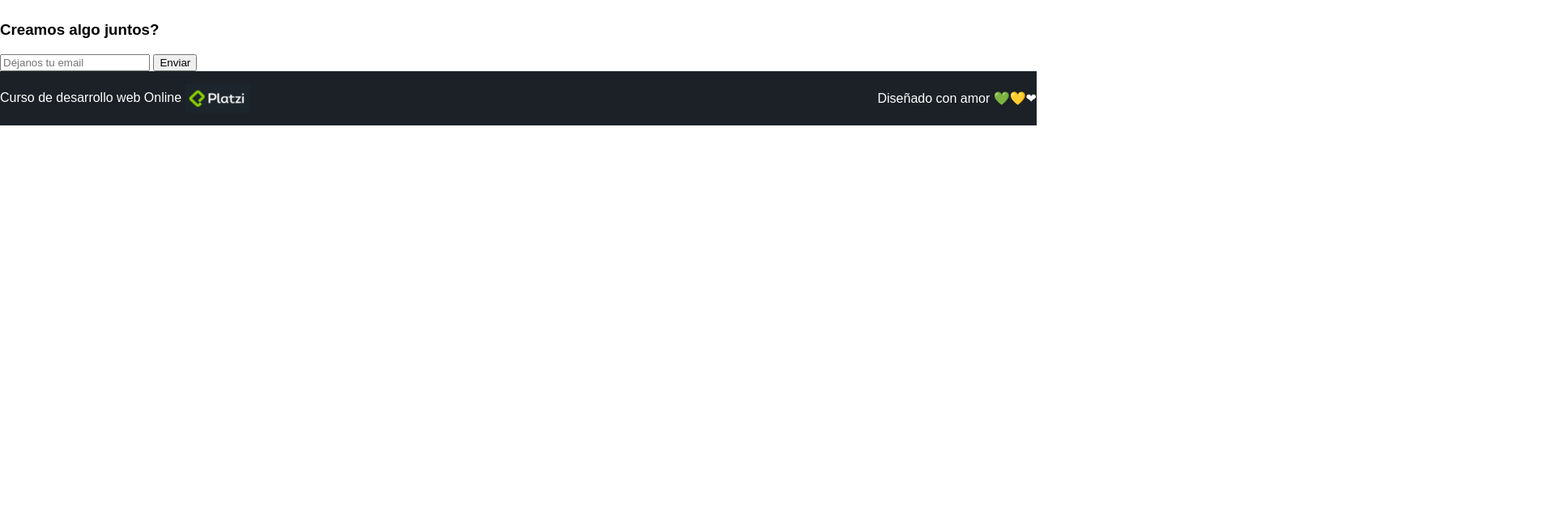
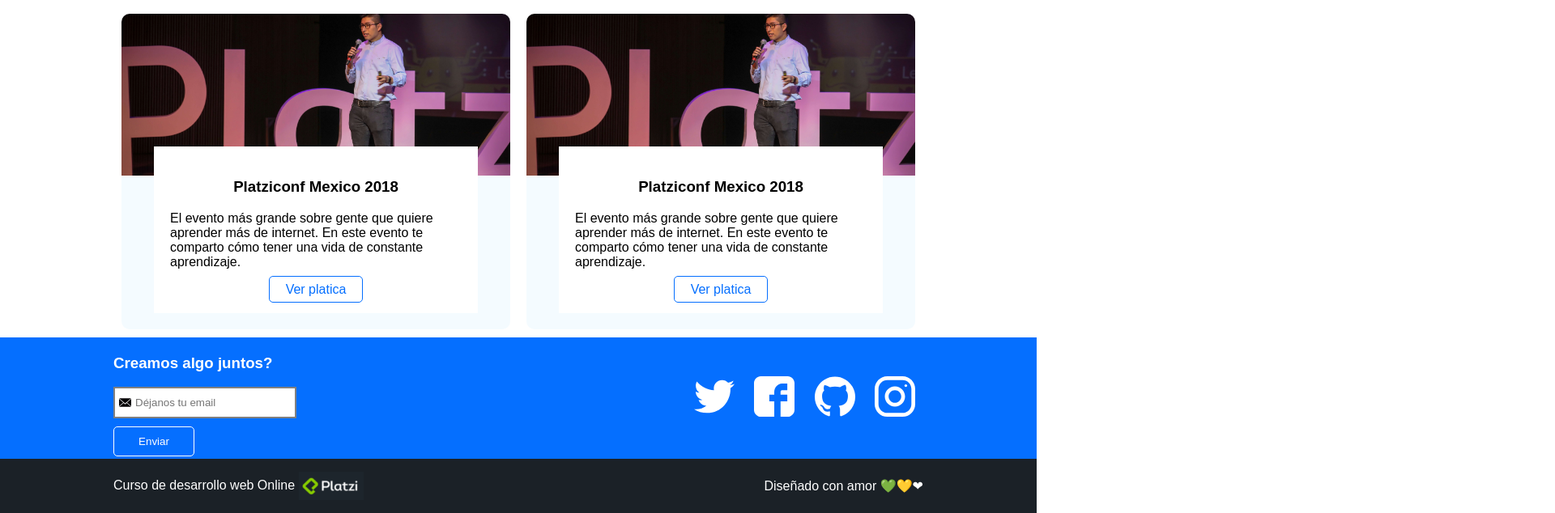
Before and after one commit to erickcerna/porfolio, a plain HTML site: page index.html in a window 1280 px wide. Shown: the part 1882-2516 px from the top of the page at 81% size, 1920 px wide, since content can reach past the window. Before the commit the page ends 2037 px from the top, so only its background shows below. Drawn offline with Linux system fonts and the light colour scheme.

Commit message:
Finalizando los estilos de la pagina

```diff
--- a/css/estilos.css
+++ b/css/estilos.css
@@ -103,17 +103,18 @@ figure {
 
 .hero{
     height: 300px;
-    background-image: url('../images/hero.jpg');
-
-
+    /* background-image: url('../images/hero.jpg'); */
     background-color: #1b2127;
-    background-size: 500px 300px;
-    background-repeat: no-repeat;
-    background-position-x: right;
+    /* background-size: 500px 300px; */
+    /* background-repeat: no-repeat; */
+    /* background-position-x: right; */
     display: flex;
     align-items: center;
+    justify-content: space-between;
+}
 
-
+.hero-image{
+    object-fit: cover;
 }
 
 
@@ -174,6 +175,7 @@ figure {
 
 .event-list{
     display: flex;
+    flex-wrap: wrap;
 
 }
 
@@ -206,6 +208,82 @@ figure {
 .event-list-title{
     margin-left: 20px;
 }
+
+
+.contact{
+    background-color: #056fff;
+    color: white;
+    height: 150px;
+    display: flex;
+    align-items: center;
+    justify-content: space-between;
+
+}
+
+.social{
+
+}
+
+.social-link{
+    display: inline-block;
+    width: 50px;
+    height: 50px;
+    background-size: 50px 50px;
+    margin: 0 10px;
+}
+
+.social-link.twitter{
+    background-image: url(../images/twitter.svg);
+
+}
+
+.social-link.facebook{
+    background-image: url(../images/facebook.svg);
+
+}
+
+.social-link.github{
+    background-image: url(../images/github.svg);
+
+}
+
+.social-link.instagram{
+    background-image: url(../images/instagram.svg);
+
+}
+
+.form-email input{
+    border-color: gray;
+    border-style: solid;
+    padding: 10px 20px 10px 25px;
+    background-image: url(../images/envelope.svg);
+    background-size: 15px 15px;
+    background-repeat: no-repeat;
+    background-position-y:center ;
+    background-position-x: 5px;
+}
+
+.form-email button{
+    display: block;
+    background:transparent;
+    color: white;
+    padding: 10px 0;
+    border-radius: 5px;
+    width: 100px;
+    margin-top: 10px;
+    border: 1px solid white;
+}
+
+.container{
+    width: 1000px;
+    margin: 0 auto;
+    display: inherit;
+    justify-content: inherit;
+    align-items: inherit;
+    height: inherit;
+    flex-wrap: inherit;
+}
+
 
 
 
--- a/index.html
+++ b/index.html
@@ -10,7 +10,7 @@
 <body>
 
     <header class="header">
-
+        <div class="container">
             <figure class="logo">
                 <img src="images/logo.png" height="50" alt="Logo de">
               </figure>
@@ -27,13 +27,18 @@
                     </li>
                 </ul>
             </nav>
-
+        </div>
     </header>
     <section class="hero">
+        <div class="container">
             <h1>Hola Soy <strong>Erick Cerna</strong> <br> Desarrollador <strong>JavaScript</strong> con <br> pasión por <strong>aprender!</strong> </h1>
-        <!-- <img src="images/hero.jpg" width="500" height="300" alt="imgagen"> -->
+            <img class="hero-image" src="images/hero.jpg" width="500" height="300" alt="imgagen">
+        </div>
+
+
     </section>
     <section class="portfolio" id="portafolio">
+        <div class="container">
             <h2>Portafolio Proyectos Destacados!</h2>
             <article class="proyect">
                 <div class="proyect-details">
@@ -63,9 +68,16 @@
                 </figure>
 
             </article>
+
+        </div>
+
     </section>
+    <div class="container">
         <h2 class="event-list-title">Más sobre mi experiencia</h2>
+    </div>
+
     <section id="eventos" class="event-list">
+        <div class="container">
             <article class="event">
                 <figure class="event-imageContainer">
                     <img class="event-image" src="images/platzi-conf.jpg" width="500">
@@ -106,21 +118,36 @@
                     <a class="event-url" href="https://www.youtube.com/watch?v=BIS7cWGgJg0" target="_blank">Ver platica</a>
                 </div>
             </article>
+        </div>
     </section>
     <section id="contacto" class="contact">
+        <div class="container">
             <form action="/suscripcion" class="form-email">
                 <h3>Creamos algo juntos?</h3>
                 <input type="text" placeholder="Déjanos tu email">
                 <button>Enviar</button>
             </form>
+            <div class="social">
+                <a href="#" class="social-link twitter"></a>
+                <a href="#" class="social-link facebook"></a>
+                <a href="#" class="social-link github"></a>
+                <a href="#" class="social-link instagram"></a>
+            </div>
+        </div>
+
     </section>
+
     <footer class="footer">
+        <div class="container">
             <div>
                 <p>Curso de desarrollo web Online <img src="images/platzi.png" width="80px" alt=""></p>
             </div>
             <div>
                 <p>Diseñado con amor 💚💛❤</p>
             </div>
+
+        </div>
+
     </footer>
 </body>
 </html>
```
Lines whose indentation alone changed are shown as unchanged.
